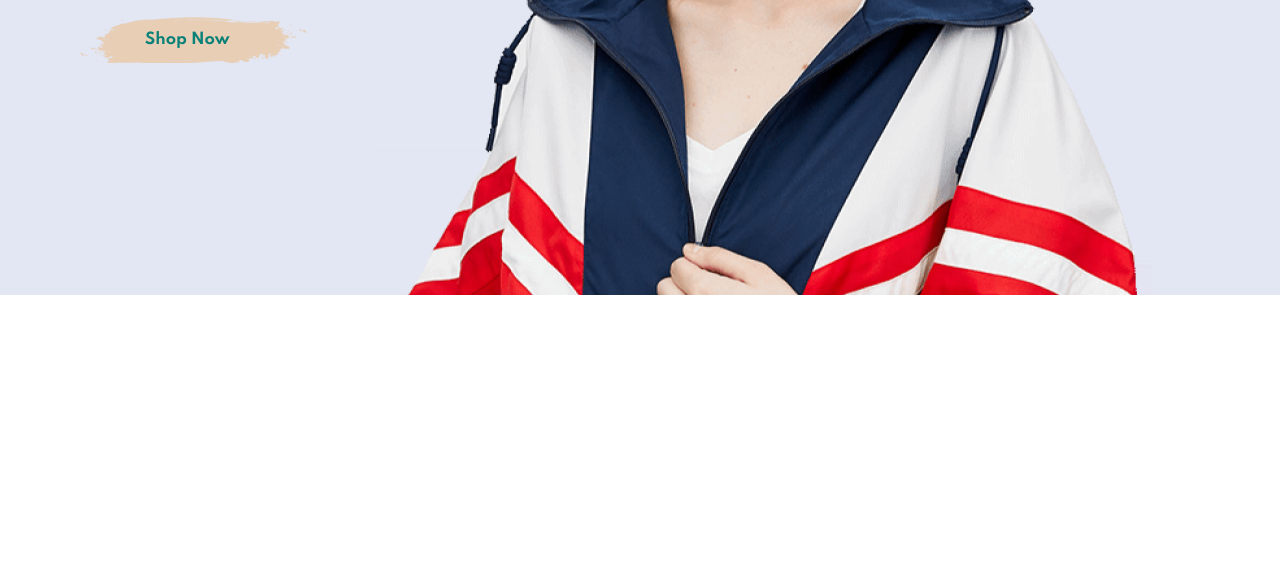
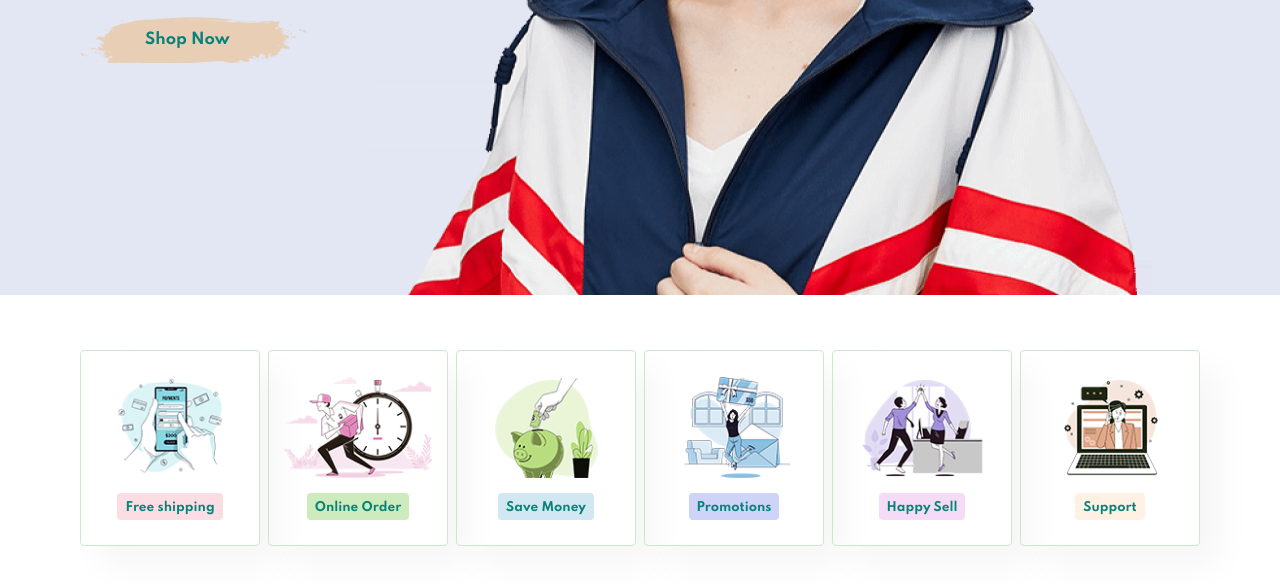
Before and after one commit to aravindsanalkumar/E-commerce-javascript, a plain HTML site: page index.html in a window 1280 px wide. Shown: the part 510-1094 px from the top of the page. Before the commit the page ends 805 px from the top, so only its background shows below. Drawn offline with Linux system fonts and the light colour scheme.

Commit message:
featured section created

```diff
--- a/index.html
+++ b/index.html
@@ -33,7 +33,32 @@
             <p>Save more with coupons & up to 70% off! </p>
             <button>Shop Now</button>
         </section>
-
+        <section id="feature" class="section-p1">
+            <div class="fe-box">
+                <img src="img/features/f1.png" alt="">
+                <h6>Free shipping</h6>
+            </div>
+            <div class="fe-box">
+                <img src="img/features/f2.png" alt="">
+                <h6>Online Order</h6>
+            </div>
+            <div class="fe-box">
+                <img src="img/features/f3.png" alt="">
+                <h6>Save Money</h6>
+            </div>
+            <div class="fe-box">
+                <img src="img/features/f4.png" alt="">
+                <h6>Promotions</h6>
+            </div>
+            <div class="fe-box">
+                <img src="img/features/f5.png" alt="">
+                <h6>Happy Sell</h6>
+            </div>
+            <div class="fe-box">
+                <img src="img/features/f6.png" alt="">
+                <h6>Support</h6>
+            </div>
+        </section>
 
         <script src="script.js"></script>
     </body>
--- a/style.css
+++ b/style.css
@@ -135,3 +135,59 @@ body {
   font-weight: 700;
   font-size:15px;
 }
+
+#feature{
+  display: flex;
+  align-items: center;
+  justify-content: space-between;
+  flex-wrap: wrap;
+}
+
+#feature .fe-box{
+  width:180px;
+  text-align: center;
+  padding:25px 15px;
+  box-shadow: 20px 20px 34px rgba(0,0,0,0.04);
+  border:1px solid #cce7d0;
+  border-radius: 4px;
+  margin: 15px 0;
+}
+
+#feature .fe-box:hover{
+  box-shadow: 10px 10px 54px rgba(70,62,221,0.1);
+}
+
+
+#feature .fe-box img{
+  width:100%;
+  margin-bottom: 10px;
+}
+
+#feature .fe-box h6{
+  padding:9px 8px 6px 8px;
+  line-height:1;
+  border-radius: 4px;
+  color:#088178;
+  background-color: #fddde4;
+  display: inline-block;
+}
+
+#feature .fe-box:nth-child(2) h6{
+  background-color: #cdebbc;
+}
+
+#feature .fe-box:nth-child(3) h6{
+  background-color: #d1e8f2;
+}
+
+#feature .fe-box:nth-child(4) h6{
+  background-color: #cdd4f8;
+}
+
+#feature .fe-box:nth-child(5) h6{
+  background-color: #f6dbf6;
+}
+
+#feature .fe-box:nth-child(6) h6{
+  background-color: #fff2e5;
+}
```
